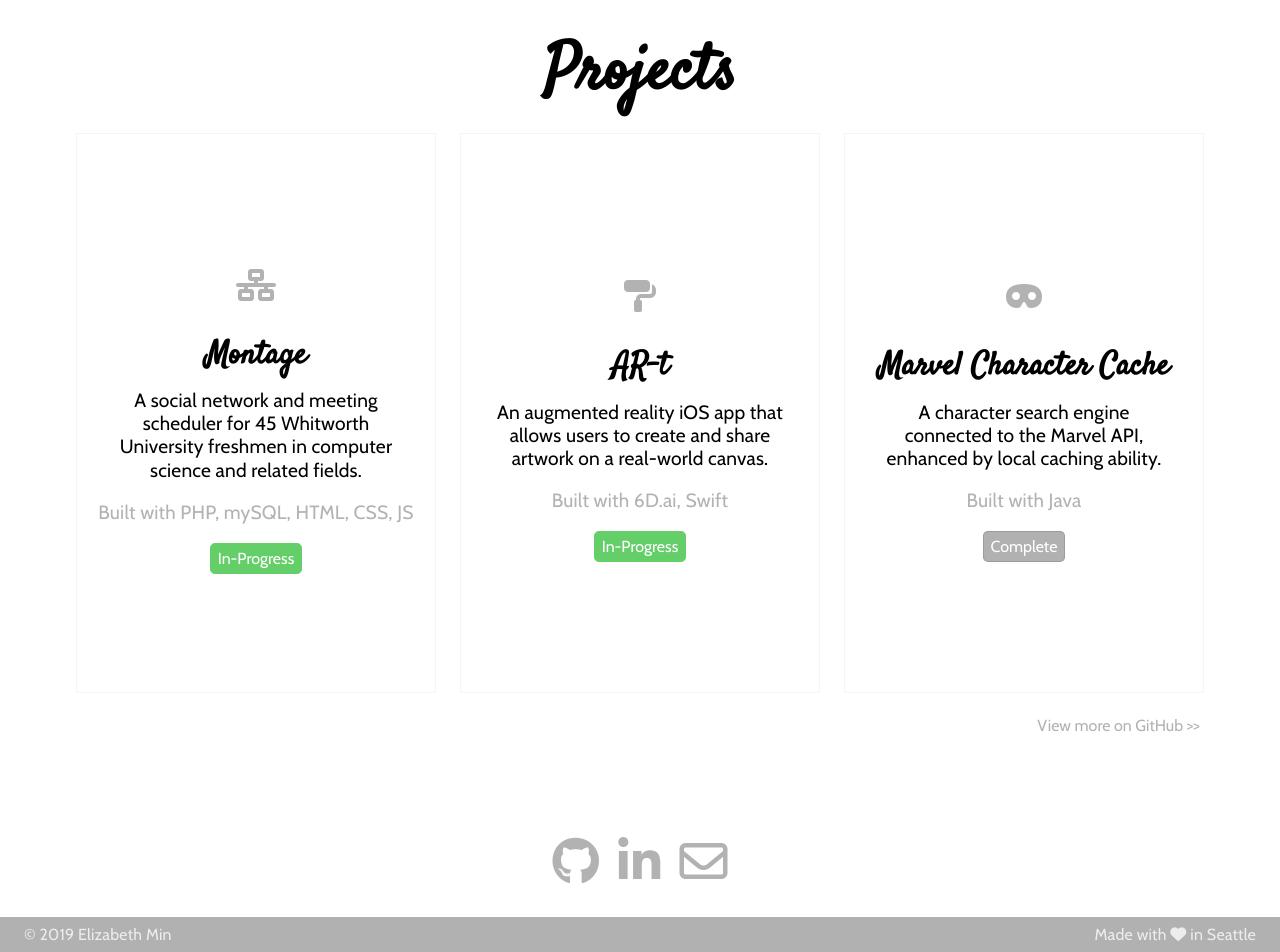
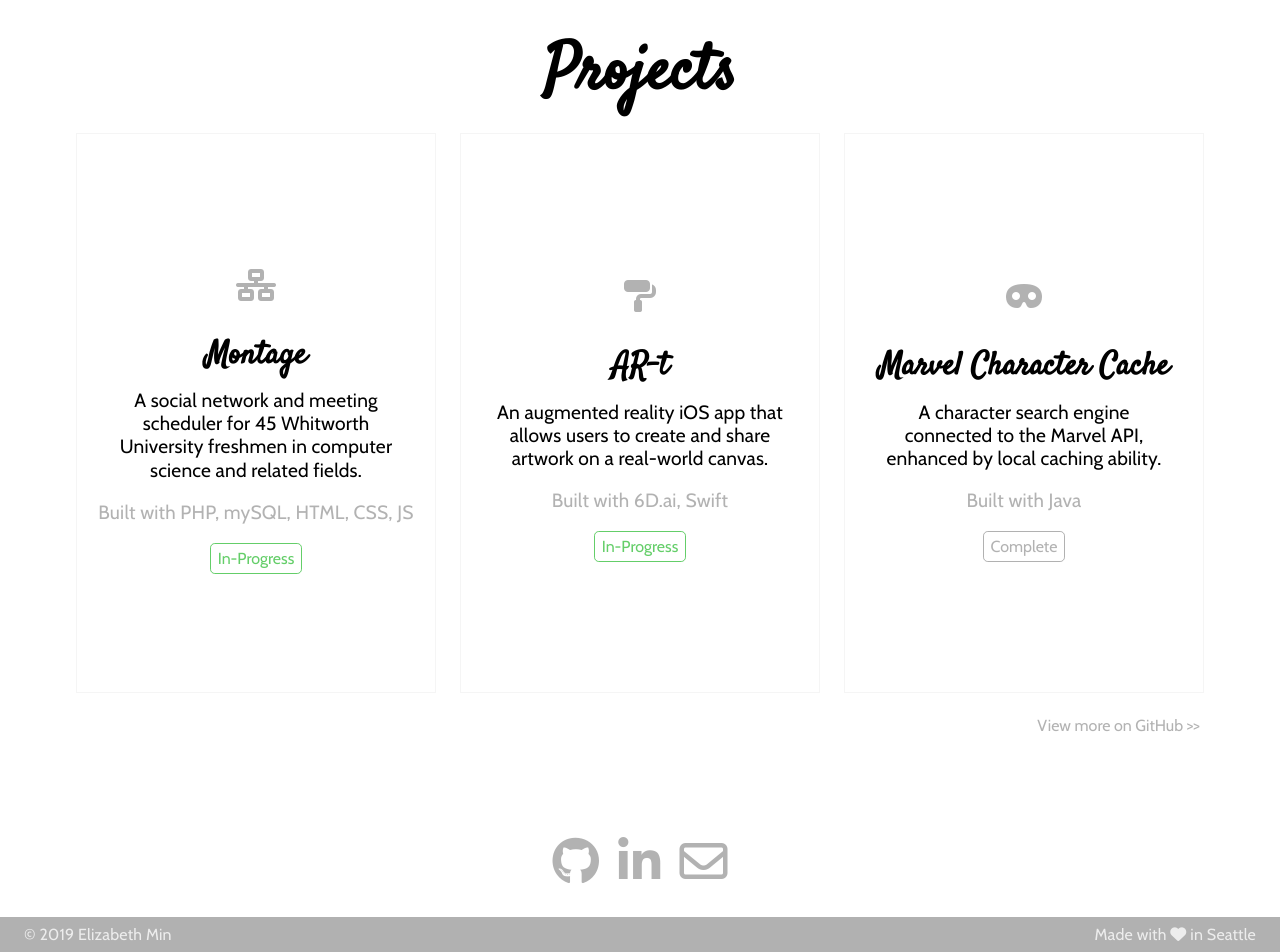
Before and after one commit to elmmo/elmmo.github.io, a Jekyll site: the page built from index.html, in a window 1280 px wide. Shown: the part 3051-4003 px from the top of the page. Built offline with Jekyll 4.4.1, drawn with Linux system fonts in a browser that asks for light colours; nearby versions of some CDN libraries.

Commit message:
patch problem with transition

```diff
--- a/main.css
+++ b/main.css
@@ -124,14 +124,16 @@
         padding: 0.3em 0.4em; }
       .featured .vertical-panels div[class^="content-tall-"] .current {
         border-color: #64ce69;
-        background-color: #64ce69;
-        color: white; }
+        color: #64ce69; }
       .featured .vertical-panels div[class^="content-tall-"] .past {
         border-color: rgba(148, 148, 148, 0.721);
-        background-color: rgba(148, 148, 148, 0.721);
+        color: rgba(148, 148, 148, 0.721); }
+      .featured .vertical-panels div[class^="content-tall-"]:hover p, .featured .vertical-panels div[class^="content-tall-"]:hover i, .featured .vertical-panels div[class^="content-tall-"]:hover h6, .featured .vertical-panels div[class^="content-tall-"]:hover .current, .featured .vertical-panels div[class^="content-tall-"]:hover .past {
         color: white; }
-      .featured .vertical-panels div[class^="content-tall-"]:hover p, .featured .vertical-panels div[class^="content-tall-"]:hover i, .featured .vertical-panels div[class^="content-tall-"]:hover h6 {
-        color: white; }
+      .featured .vertical-panels div[class^="content-tall-"]:hover .current {
+        background-color: #64ce69; }
+      .featured .vertical-panels div[class^="content-tall-"]:hover .past {
+        background-color: rgba(148, 148, 148, 0.721); }
   .featured #view-more {
     text-align: right;
     color: rgba(148, 148, 148, 0.721);
```
Also changed, not shown: _sass/_home.scss (+9 -5 lines), 1 other file.
